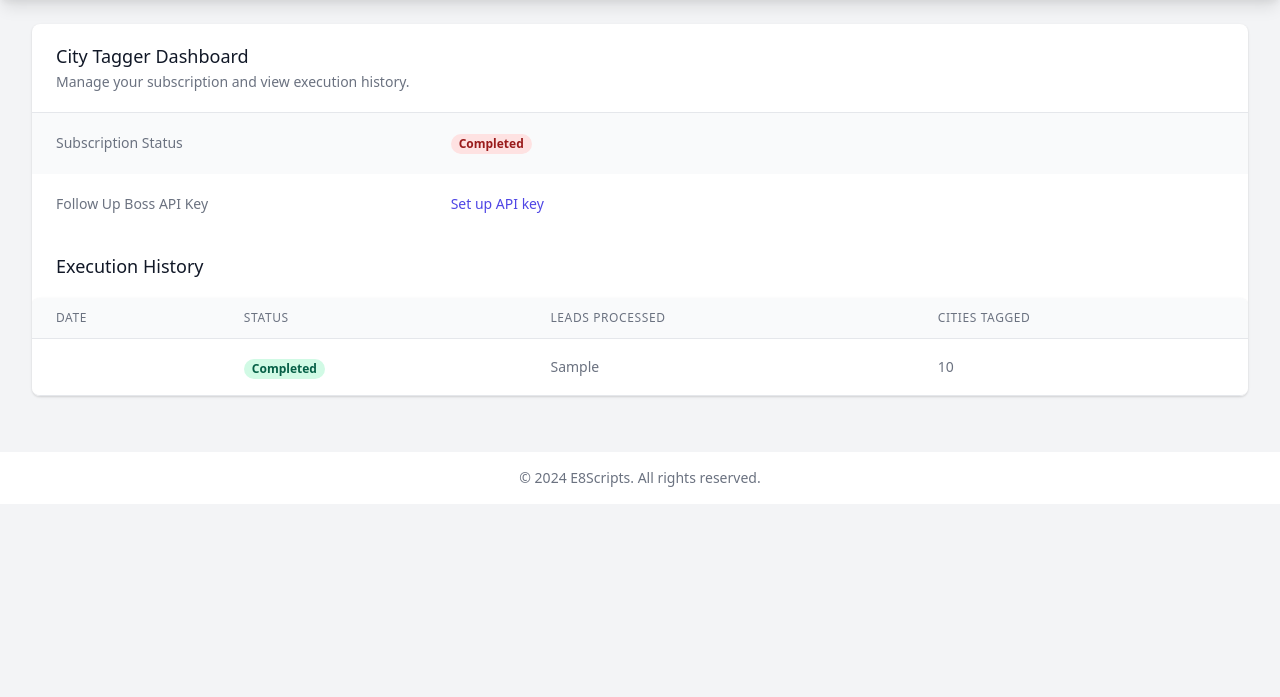
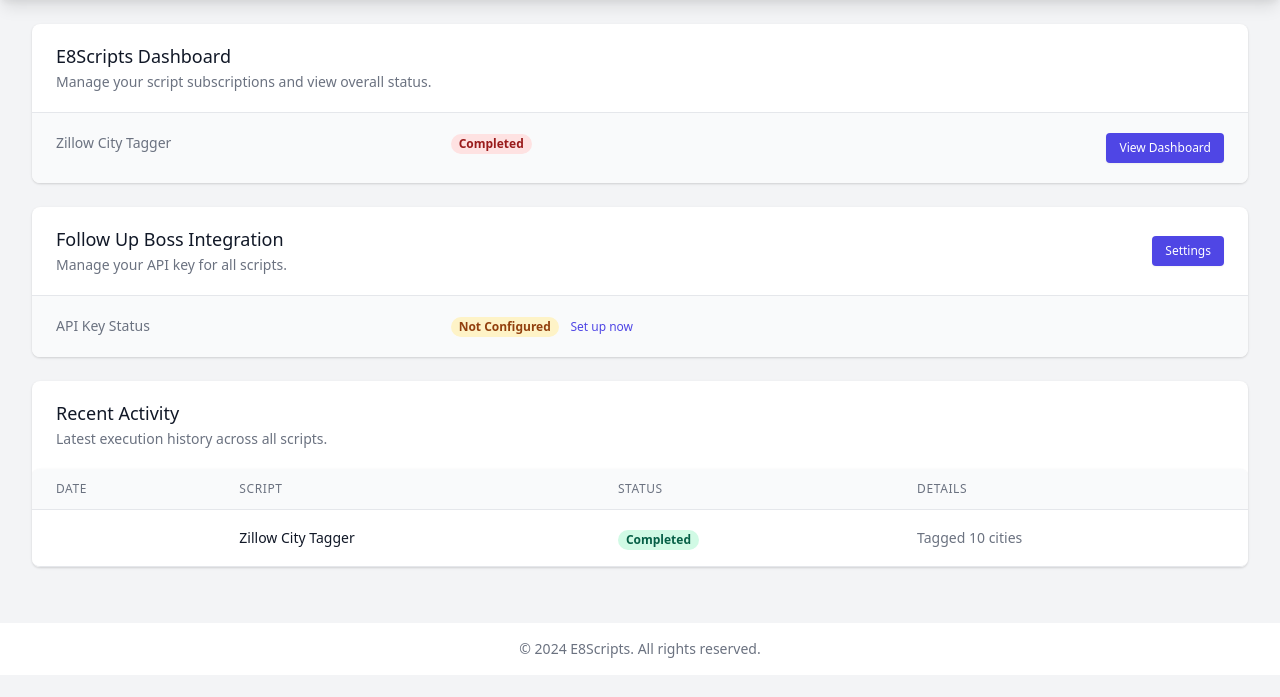
Before and after one commit to adamsch0100/Zillow-Lead-City-Tagger, a Flask app: template src/templates/dashboard.html in a window 1280 px wide. Shown: the part 64-761 px from the top of the page. Run offline with Flask 3, Linux system fonts and the light colour scheme; the template is opened without the code that fills it: most values are stand-ins (such as "Sample title", 1, 10 or a date in 2020); parts of the project's set-up code (start-up, migrations or seed data) failed here and were passed over.

Commit message:
Redesign for multi-script architecture

```diff
--- a/src/app.py
+++ b/src/app.py
@@ -81,18 +81,37 @@
         flash('No active subscription found', 'error')
         return redirect(url_for('subscribe_city_tagger'))
 
+    # Get recent execution history (limited to 5 entries)
+    executions_data = Database.get_subscription_executions(subscription['id'])
+    executions = executions_data.data if executions_data.data else []
+
+    return render_template('dashboard.html',
+                          subscription=subscription,
+                          executions=executions)
+
+@app.route('/scripts/city-tagger')
+@login_required
+def city_tagger_dashboard():
+    # Get user's subscription
+    subscription_data = Database.get_user_subscription(current_user.id)
+    subscription = subscription_data.data[0] if subscription_data.data else None
+
+    if not subscription:
+        flash('No active subscription found', 'error')
+        return redirect(url_for('subscribe_city_tagger'))
+
     # Check if API key is set
     if not subscription.get('followupboss_api_key'):
         flash('Please set your Follow Up Boss API key to use City Tagger', 'warning')
         return redirect(url_for('settings'))
 
-    # Get execution history
+    # Get execution history specific to this script
     executions_data = Database.get_subscription_executions(subscription['id'])
     executions = executions_data.data if executions_data.data else []
 
-    return render_template('dashboard.html',
-                         subscription=subscription,
-                         executions=executions)
+    return render_template('city_tagger_dashboard.html',
+                          subscription=subscription,
+                          executions=executions)
 
 @app.route('/settings', methods=['GET'])
 @login_required
@@ -164,7 +183,7 @@
         from src.services.zillow_lead_tagger import process_all_leads
         tagged_count = process_all_leads(api_key, subscription['id'])
         flash(f'Successfully processed {tagged_count} leads', 'success')
-        return redirect(url_for('dashboard'))
+        return redirect(url_for('city_tagger_dashboard'))
     except Exception as e:
         flash(f'Error processing leads: {str(e)}', 'error')
 
--- a/src/models/database.py
+++ b/src/models/database.py
@@ -94,7 +94,7 @@
         }).execute()
 
     @staticmethod
-    def update_script_execution(execution_id, status, leads_processed=None, cities_tagged=None, error_message=None):
+    def update_script_execution(execution_id, status, leads_processed=None, cities_tagged=None, error_message=None, tagged_cities=None):
         update_data = {'status': status}
         if leads_processed is not None:
             update_data['leads_processed'] = leads_processed
@@ -102,6 +102,8 @@
             update_data['cities_tagged'] = cities_tagged
         if error_message is not None:
             update_data['error_message'] = error_message
+        if tagged_cities is not None:
+            update_data['tagged_cities'] = tagged_cities
 
         return supabase.table('script_executions').update(update_data).eq('id', execution_id).execute()
 
--- a/src/templates/base.html
+++ b/src/templates/base.html
@@ -5,6 +5,7 @@
     <meta name="viewport" content="width=device-width, initial-scale=1.0">
     <title>{% block title %}E8Scripts - City Tagger{% endblock %}</title>
     <link href="https://cdn.jsdelivr.net/npm/tailwindcss@2.2.19/dist/tailwind.min.css" rel="stylesheet">
+    <script src="https://cdn.jsdelivr.net/npm/alpinejs@3.x.x/dist/cdn.min.js" defer></script>
 </head>
 <body class="bg-gray-100">
     <nav class="bg-white shadow-lg">
@@ -16,10 +17,24 @@
                     </div>
                     {% if current_user.is_authenticated %}
                     <div class="hidden sm:ml-6 sm:flex sm:space-x-8">
-                        <a href="/dashboard" class="{% if request.endpoint == 'dashboard' %}border-indigo-500 text-gray-900{% else %}border-transparent text-gray-500 hover:border-gray-300 hover:text-gray-700{% endif %} inline-flex items-center px-1 pt-1 border-b-2 text-sm font-medium">
+                        <a href="{{ url_for('dashboard') }}" class="{% if request.endpoint == 'dashboard' %}border-indigo-500 text-gray-900{% else %}border-transparent text-gray-500 hover:border-gray-300 hover:text-gray-700{% endif %} inline-flex items-center px-1 pt-1 border-b-2 text-sm font-medium">
                             Dashboard
                         </a>
-                        <a href="/settings" class="{% if request.endpoint == 'settings' %}border-indigo-500 text-gray-900{% else %}border-transparent text-gray-500 hover:border-gray-300 hover:text-gray-700{% endif %} inline-flex items-center px-1 pt-1 border-b-2 text-sm font-medium">
+
+                        <div class="relative" x-data="{ open: false }">
+                            <button @click="open = !open" type="button" class="{% if request.endpoint == 'city_tagger_dashboard' %}border-indigo-500 text-gray-900{% else %}border-transparent text-gray-500 hover:border-gray-300 hover:text-gray-700{% endif %} inline-flex items-center px-1 pt-1 border-b-2 text-sm font-medium">
+                                My Scripts
+                                <svg class="ml-2 -mr-0.5 h-4 w-4" xmlns="http://www.w3.org/2000/svg" viewBox="0 0 20 20" fill="currentColor" aria-hidden="true">
+                                    <path fill-rule="evenodd" d="M5.293 7.293a1 1 0 011.414 0L10 10.586l3.293-3.293a1 1 0 111.414 1.414l-4 4a1 1 0 01-1.414 0l-4-4a1 1 0 010-1.414z" clip-rule="evenodd" />
+                                </svg>
+                            </button>
+                            <div x-show="open" @click.away="open = false" class="origin-top-right absolute right-0 mt-2 w-48 rounded-md shadow-lg py-1 bg-white ring-1 ring-black ring-opacity-5 focus:outline-none" role="menu" aria-orientation="vertical" aria-labelledby="user-menu-button" tabindex="-1">
+                                <a href="{{ url_for('city_tagger_dashboard') }}" class="block px-4 py-2 text-sm text-gray-700 hover:bg-gray-100" role="menuitem">Zillow City Tagger</a>
+                                <!-- Additional scripts would be added here -->
+                            </div>
+                        </div>
+
+                        <a href="{{ url_for('settings') }}" class="{% if request.endpoint == 'settings' %}border-indigo-500 text-gray-900{% else %}border-transparent text-gray-500 hover:border-gray-300 hover:text-gray-700{% endif %} inline-flex items-center px-1 pt-1 border-b-2 text-sm font-medium">
                             Settings
                         </a>
                     </div>
--- a/src/templates/dashboard.html
+++ b/src/templates/dashboard.html
@@ -1,52 +1,101 @@
 {% extends "base.html" %}
 
-{% block title %}Dashboard - E8Scripts City Tagger{% endblock %}
+{% block title %}E8Scripts Dashboard{% endblock %}
 
 {% block content %}
-<div class="bg-white shadow overflow-hidden sm:rounded-lg">
+<div class="bg-white shadow overflow-hidden sm:rounded-lg mb-6">
     <div class="px-4 py-5 sm:px-6">
         <h3 class="text-lg leading-6 font-medium text-gray-900">
-            City Tagger Dashboard
+            E8Scripts Dashboard
         </h3>
         <p class="mt-1 max-w-2xl text-sm text-gray-500">
-            Manage your subscription and view execution history.
+            Manage your script subscriptions and view overall status.
         </p>
     </div>
 
-    <!-- Subscription Status -->
+    <!-- Scripts Overview -->
+    <div class="border-t border-gray-200">
+        <dl>
+            {% if subscription %}
+            <div class="bg-gray-50 px-4 py-5 sm:grid sm:grid-cols-6 sm:gap-4 sm:px-6">
+                <dt class="text-sm font-medium text-gray-500 col-span-2">
+                    Zillow City Tagger
+                </dt>
+                <dd class="mt-1 text-sm text-gray-900 sm:mt-0 col-span-2">
+                    <span class="px-2 inline-flex text-xs leading-5 font-semibold rounded-full bg-{{ 'green' if subscription.status == 'active' else 'red' }}-100 text-{{ 'green' if subscription.status == 'active' else 'red' }}-800">
+                        {{ subscription.status|title }}
+                    </span>
+                </dd>
+                <dd class="mt-1 text-sm text-gray-900 sm:mt-0 col-span-2 text-right">
+                    <a href="{{ url_for('city_tagger_dashboard') }}" class="inline-flex items-center px-3 py-1.5 border border-transparent text-xs font-medium rounded shadow-sm text-white bg-indigo-600 hover:bg-indigo-700 focus:outline-none focus:ring-2 focus:ring-offset-2 focus:ring-indigo-500">
+                        View Dashboard
+                    </a>
+                </dd>
+            </div>
+            {% else %}
+            <div class="bg-gray-50 px-4 py-5 sm:px-6">
+                <p class="text-sm text-gray-700">You don't have any active subscriptions yet.</p>
+                <div class="mt-4">
+                    <a href="https://e8solutions.io/products" class="inline-flex items-center px-3 py-2 border border-transparent text-sm leading-4 font-medium rounded-md shadow-sm text-white bg-indigo-600 hover:bg-indigo-700 focus:outline-none focus:ring-2 focus:ring-offset-2 focus:ring-indigo-500">
+                        Browse Available Scripts
+                    </a>
+                </div>
+            </div>
+            {% endif %}
+        </dl>
+    </div>
+</div>
+
+<!-- API Key Management -->
+<div class="bg-white shadow overflow-hidden sm:rounded-lg mb-6">
+    <div class="px-4 py-5 sm:px-6 flex justify-between items-center">
+        <div>
+            <h3 class="text-lg leading-6 font-medium text-gray-900">
+                Follow Up Boss Integration
+            </h3>
+            <p class="mt-1 max-w-2xl text-sm text-gray-500">
+                Manage your API key for all scripts.
+            </p>
+        </div>
+        <a href="{{ url_for('settings') }}" class="inline-flex items-center px-3 py-1.5 border border-transparent text-xs font-medium rounded shadow-sm text-white bg-indigo-600 hover:bg-indigo-700">
+            Settings
+        </a>
+    </div>
     <div class="border-t border-gray-200">
         <dl>
             <div class="bg-gray-50 px-4 py-5 sm:grid sm:grid-cols-3 sm:gap-4 sm:px-6">
                 <dt class="text-sm font-medium text-gray-500">
-                    Subscription Status
+                    API Key Status
                 </dt>
                 <dd class="mt-1 text-sm text-gray-900 sm:mt-0 sm:col-span-2">
-                    <span class="px-2 inline-flex text-xs leading-5 font-semibold rounded-full bg-{{ 'green' if subscription.status == 'active' else 'red' }}-100 text-{{ 'green' if subscription.status == 'active' else 'red' }}-800">
-                        {{ subscription.status|title }}
-                    </span>
-                </dd>
-            </div>
-            <div class="bg-white px-4 py-5 sm:grid sm:grid-cols-3 sm:gap-4 sm:px-6">
-                <dt class="text-sm font-medium text-gray-500">
-                    Follow Up Boss API Key
-                </dt>
-                <dd class="mt-1 text-sm text-gray-900 sm:mt-0 sm:col-span-2">
-                    {% if subscription.followupboss_api_key %}
-                        •••••••••••••••••••
-                        <a href="/settings" class="ml-2 text-indigo-600 hover:text-indigo-900">Update</a>
+                    {% if subscription and subscription.followupboss_api_key %}
+                        <span class="px-2 inline-flex text-xs leading-5 font-semibold rounded-full bg-green-100 text-green-800">
+                            Configured
+                        </span>
                     {% else %}
-                        <a href="/settings" class="text-indigo-600 hover:text-indigo-900">Set up API key</a>
+                        <span class="px-2 inline-flex text-xs leading-5 font-semibold rounded-full bg-yellow-100 text-yellow-800">
+                            Not Configured
+                        </span>
+                        <a href="{{ url_for('settings') }}" class="ml-2 text-xs text-indigo-600 hover:text-indigo-900">
+                            Set up now
+                        </a>
                     {% endif %}
                 </dd>
             </div>
         </dl>
     </div>
+</div>
 
-    <!-- Execution History -->
+{% if subscription %}
+<!-- Recent Activity -->
+<div class="bg-white shadow overflow-hidden sm:rounded-lg">
     <div class="px-4 py-5 sm:px-6">
         <h3 class="text-lg leading-6 font-medium text-gray-900">
-            Execution History
+            Recent Activity
         </h3>
+        <p class="mt-1 max-w-2xl text-sm text-gray-500">
+            Latest execution history across all scripts.
+        </p>
     </div>
     <div class="bg-white">
         <div class="max-w-7xl mx-auto">
@@ -61,21 +110,24 @@
                                             Date
                                         </th>
                                         <th scope="col" class="px-6 py-3 text-left text-xs font-medium text-gray-500 uppercase tracking-wider">
+                                            Script
+                                        </th>
+                                        <th scope="col" class="px-6 py-3 text-left text-xs font-medium text-gray-500 uppercase tracking-wider">
                                             Status
                                         </th>
                                         <th scope="col" class="px-6 py-3 text-left text-xs font-medium text-gray-500 uppercase tracking-wider">
-                                            Leads Processed
-                                        </th>
-                                        <th scope="col" class="px-6 py-3 text-left text-xs font-medium text-gray-500 uppercase tracking-wider">
-                                            Cities Tagged
+                                            Details
                                         </th>
                                     </tr>
                                 </thead>
                                 <tbody class="bg-white divide-y divide-gray-200">
-                                    {% for execution in executions %}
+                                    {% for execution in executions[:5] %}
                                     <tr>
                                         <td class="px-6 py-4 whitespace-nowrap text-sm text-gray-500">
                                             {{ execution.created_at.split('.')[0].replace('T', ' ') }}
+                                        </td>
+                                        <td class="px-6 py-4 whitespace-nowrap text-sm font-medium text-gray-900">
+                                            Zillow City Tagger
                                         </td>
                                         <td class="px-6 py-4 whitespace-nowrap">
                                             <span class="px-2 inline-flex text-xs leading-5 font-semibold rounded-full
@@ -88,17 +140,15 @@
                                                 {% endif %}">
                                                 {{ execution.status|title }}
                                             </span>
-                                            {% if execution.error_message %}
-                                            <span class="ml-2 text-xs text-red-600" title="{{ execution.error_message }}">
-                                                ⚠️ Error
-                                            </span>
+                                        </td>
+                                        <td class="px-6 py-4 text-sm text-gray-500">
+                                            {% if execution.cities_tagged %}
+                                                Tagged {{ execution.cities_tagged }} cities
+                                            {% elif execution.error_message %}
+                                                Error: {{ execution.error_message|truncate(30) }}
+                                            {% else %}
+                                                Processed {{ execution.leads_processed or 0 }} leads
                                             {% endif %}
-                                        </td>
-                                        <td class="px-6 py-4 whitespace-nowrap text-sm text-gray-500">
-                                            {{ execution.leads_processed or 0 }}
-                                        </td>
-                                        <td class="px-6 py-4 whitespace-nowrap text-sm text-gray-500">
-                                            {{ execution.cities_tagged or 0 }}
                                         </td>
                                     </tr>
                                     {% endfor %}
@@ -111,4 +161,5 @@
         </div>
     </div>
 </div>
+{% endif %}
 {% endblock %}
```
Also changed, not shown: src/services/city_tagger_service.py (+31 -22 lines), src/services/zillow_lead_tagger.py (+20 -3 lines), src/templates/city_tagger_dashboard.html (added, +163 -0 lines), src/templates/settings.html (+24 -31 lines).
